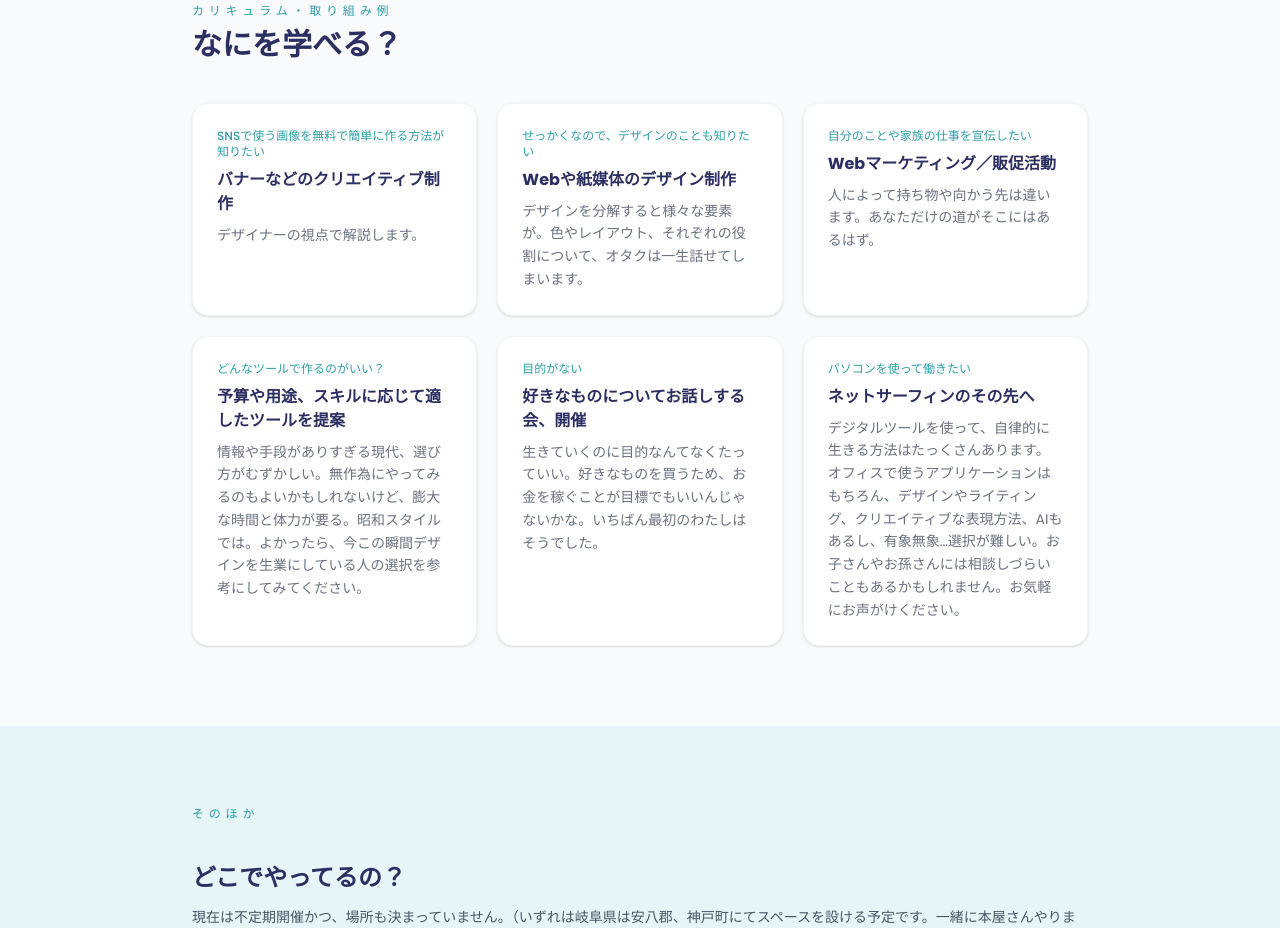
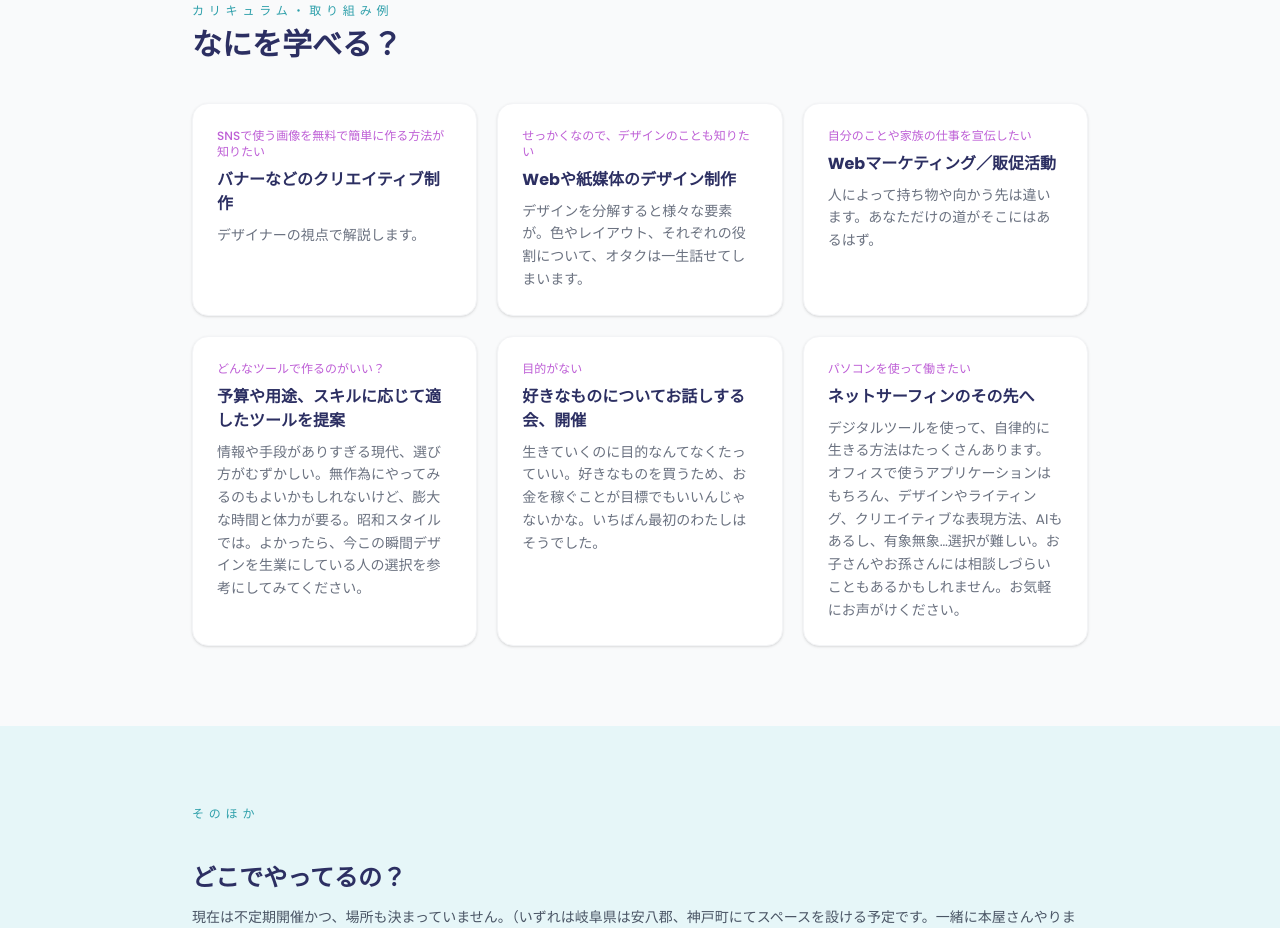
Before and after one commit to sakasaew/school-sakasaew, a plain HTML site: page index.html in a window 1280 px wide. Shown: the part 2255-3183 px from the top of the page. Drawn offline with nearby package versions, Linux system fonts and the light colour scheme.

Commit message:
Change all card label colors from teal to purple
Co-Authored-By: Claude Sonnet 4.6 <noreply@anthropic.com>

```diff
--- a/index.html
+++ b/index.html
@@ -348,37 +348,37 @@
         <div class="grid grid-cols-1 md:grid-cols-2 lg:grid-cols-3 gap-5">
 
           <div class="reveal bg-white rounded-2xl p-6 flex flex-col gap-2 shadow-sm border border-gray-100">
-            <p class="text-xs text-teal font-medium">SNSで使う画像を無料で簡単に作る方法が知りたい</p>
+            <p class="text-xs text-purple font-medium">SNSで使う画像を無料で簡単に作る方法が知りたい</p>
             <p class="font-bold text-navy">バナーなどのクリエイティブ制作</p>
             <p class="text-sm text-muted leading-relaxed">デザイナーの視点で解説します。</p>
           </div>
 
           <div class="reveal bg-white rounded-2xl p-6 flex flex-col gap-2 shadow-sm border border-gray-100">
-            <p class="text-xs text-teal font-medium">せっかくなので、デザインのことも知りたい</p>
+            <p class="text-xs text-purple font-medium">せっかくなので、デザインのことも知りたい</p>
             <p class="font-bold text-navy">Webや紙媒体のデザイン制作</p>
             <p class="text-sm text-muted leading-relaxed">デザインを分解すると様々な要素が。色やレイアウト、それぞれの役割について、オタクは一生話せてしまいます。</p>
           </div>
 
           <div class="reveal bg-white rounded-2xl p-6 flex flex-col gap-2 shadow-sm border border-gray-100">
-            <p class="text-xs text-teal font-medium">自分のことや家族の仕事を宣伝したい</p>
+            <p class="text-xs text-purple font-medium">自分のことや家族の仕事を宣伝したい</p>
             <p class="font-bold text-navy">Webマーケティング／販促活動</p>
             <p class="text-sm text-muted leading-relaxed">人によって持ち物や向かう先は違います。あなただけの道がそこにはあるはず。</p>
           </div>
 
           <div class="reveal bg-white rounded-2xl p-6 flex flex-col gap-2 shadow-sm border border-gray-100">
-            <p class="text-xs text-teal font-medium">どんなツールで作るのがいい？</p>
+            <p class="text-xs text-purple font-medium">どんなツールで作るのがいい？</p>
             <p class="font-bold text-navy">予算や用途、スキルに応じて適したツールを提案</p>
             <p class="text-sm text-muted leading-relaxed">情報や手段がありすぎる現代、選び方がむずかしい。無作為にやってみるのもよいかもしれないけど、膨大な時間と体力が要る。昭和スタイルでは。よかったら、今この瞬間デザインを生業にしている人の選択を参考にしてみてください。</p>
           </div>
 
           <div class="reveal bg-white rounded-2xl p-6 flex flex-col gap-2 shadow-sm border border-gray-100">
-            <p class="text-xs text-teal font-medium">目的がない</p>
+            <p class="text-xs text-purple font-medium">目的がない</p>
             <p class="font-bold text-navy">好きなものについてお話しする会、開催</p>
             <p class="text-sm text-muted leading-relaxed">生きていくのに目的なんてなくたっていい。好きなものを買うため、お金を稼ぐことが目標でもいいんじゃないかな。いちばん最初のわたしはそうでした。</p>
           </div>
 
           <div class="reveal bg-white rounded-2xl p-6 flex flex-col gap-2 shadow-sm border border-gray-100">
-            <p class="text-xs text-teal font-medium">パソコンを使って働きたい</p>
+            <p class="text-xs text-purple font-medium">パソコンを使って働きたい</p>
             <p class="font-bold text-navy">ネットサーフィンのその先へ</p>
             <p class="text-sm text-muted leading-relaxed">デジタルツールを使って、自律的に生きる方法はたっくさんあります。オフィスで使うアプリケーションはもちろん、デザインやライティング、クリエイティブな表現方法、AIもあるし、有象無象…選択が難しい。お子さんやお孫さんには相談しづらいこともあるかもしれません。お気軽にお声がけください。</p>
           </div>
```
